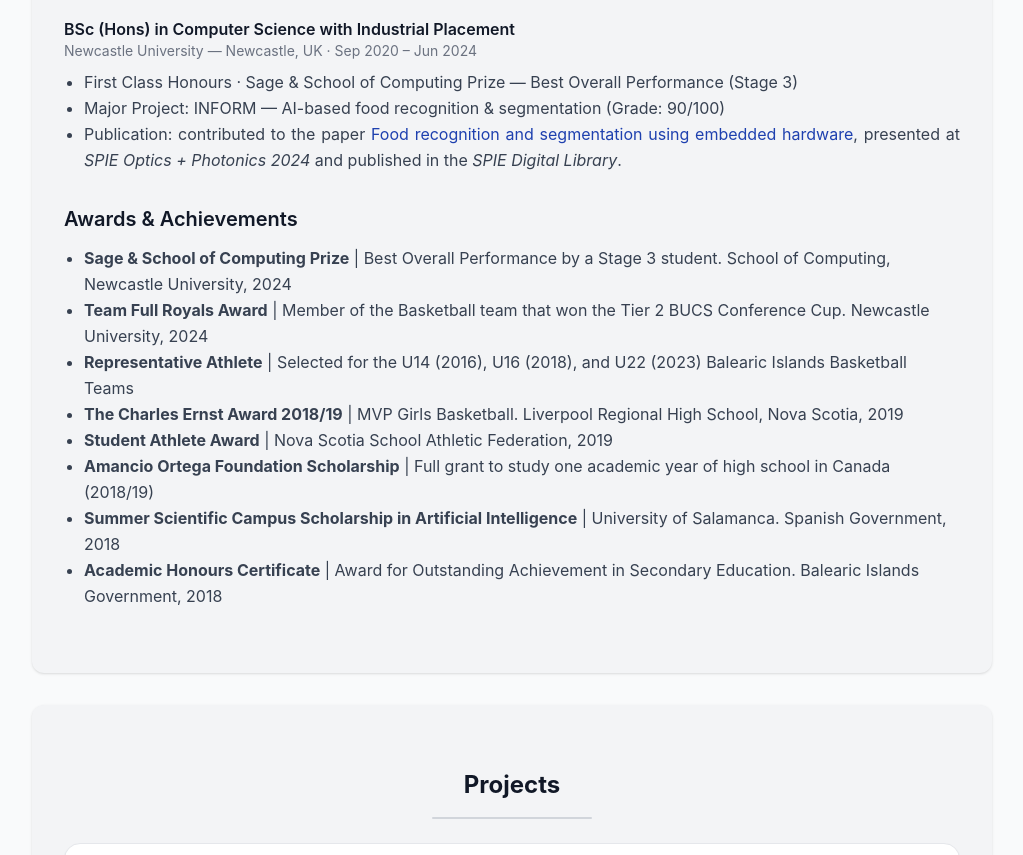
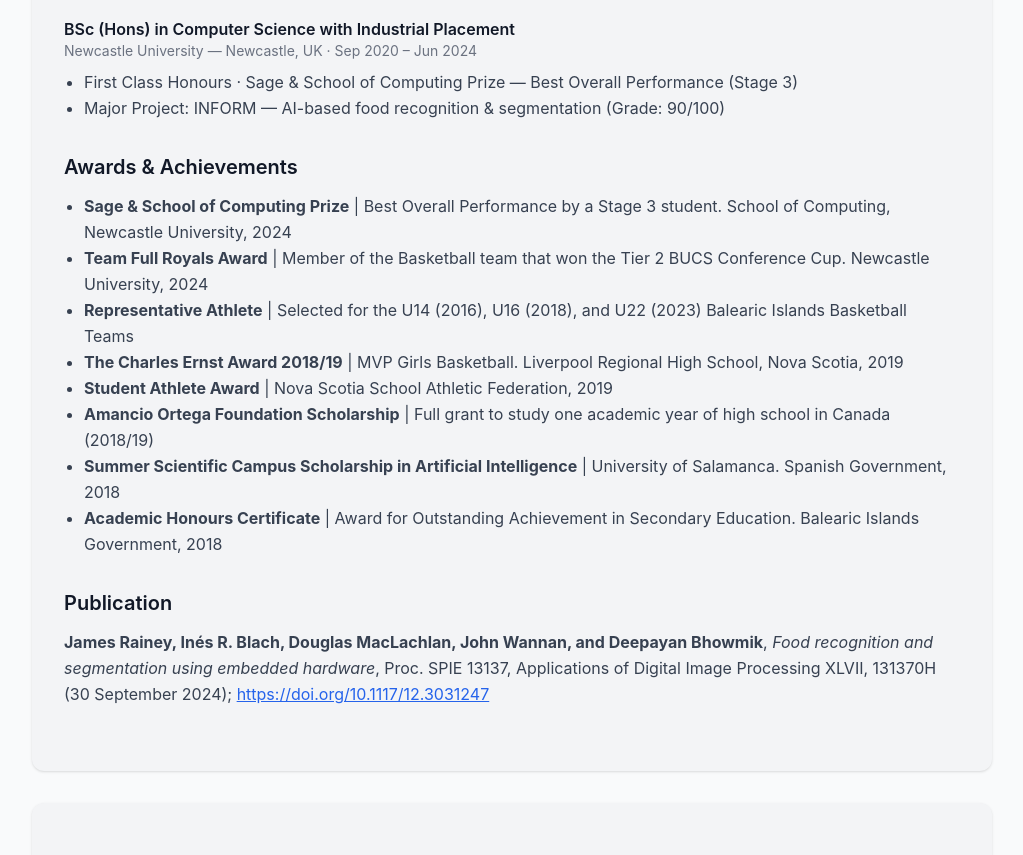
Before and after one commit to inesruizblach/inesruizblach.github.io, a React (Vite) app: page / in a window 1280 px wide. Shown: the part 1581-2436 px from the top of the page, without its empty margins (128-1151 px from the left). Built offline with nearby package versions, Linux system fonts and the light colour scheme.

Commit message:
Experience section update

```diff
--- a/src/components/Experience.jsx
+++ b/src/components/Experience.jsx
@@ -23,8 +23,7 @@ const education = [
     date: "Sep 2020 – Jun 2024",
     details: [
       "First Class Honours · Sage & School of Computing Prize — Best Overall Performance (Stage 3)",
-      "Major Project: INFORM — AI-based food recognition & segmentation (Grade: 90/100)",
-      "Publication: contributed to the paper <a href='https://www.spiedigitallibrary.org/conference-proceedings-of-spie/13137/3031247/Food-recognition-and-segmentation-using-embedded-hardware/10.1117/12.3031247.short' target='_blank' rel='noopener noreferrer' class='text-blue-800 hover:underline'>Food recognition and segmentation using embedded hardware</a>, presented at <em>SPIE Optics + Photonics 2024</em> and published in the <em>SPIE Digital Library</em>."
+      "Major Project: INFORM — AI-based food recognition & segmentation (Grade: 90/100)"
     ]
   },
 ];
@@ -38,6 +37,16 @@ const achievements = [
   "Amancio Ortega Foundation Scholarship | Full grant to study one academic year of high school in Canada (2018/19)",
   "Summer Scientific Campus Scholarship in Artificial Intelligence | University of Salamanca. Spanish Government, 2018",
   "Academic Honours Certificate | Award for Outstanding Achievement in Secondary Education. Balearic Islands Government, 2018"
+];
+
+const publication = [
+  {
+    title: "Food recognition and segmentation using embedded hardware",
+    authors: "James Rainey, Inés R. Blach, Douglas MacLachlan, John Wannan, and Deepayan Bhowmik",
+    venue: "Proc. SPIE 13137, Applications of Digital Image Processing XLVII, 131370H",
+    date: "30 September 2024",
+    link: "https://www.spiedigitallibrary.org/conference-proceedings-of-spie/13137/3031247/Food-recognition-and-segmentation-using-embedded-hardware/10.1117/12.3031247.short"
+  }
 ];
 
 const Experience = () => (
@@ -86,7 +95,7 @@ const Experience = () => (
     </div>
 
     {/* ACHIEVEMENTS */}
-  <div>
+    <div className="mb-8">
       <h3 className="text-xl font-semibold mb-3">Awards & Achievements</h3>
       <ul className="list-disc list-outside pl-5 text-gray-700 leading-relaxed">
         {achievements.map((a, i) => {
@@ -100,6 +109,23 @@ const Experience = () => (
         })}
       </ul>
     </div>
+
+    {/* PUBLICATION */}
+    <div>
+      <h3 className="text-xl font-semibold mb-3">Publication</h3>
+      <p className="text-gray-700 leading-relaxed">
+        <strong>James Rainey, Inés R. Blach, Douglas MacLachlan, John Wannan, and Deepayan Bhowmik</strong>,{" "}
+        <em>Food recognition and segmentation using embedded hardware</em>, Proc. SPIE 13137, Applications of Digital Image Processing XLVII, 131370H (30 September 2024);{" "}
+        <a
+          href="https://www.spiedigitallibrary.org/conference-proceedings-of-spie/13137/3031247/Food-recognition-and-segmentation-using-embedded-hardware/10.1117/12.3031247.short"
+          target="_blank"
+          rel="noopener noreferrer"
+          className="text-blue-600 underline"
+        >
+          https://doi.org/10.1117/12.3031247
+        </a>
+      </p>
+    </div>
   </motion.section>
 );
 
```
Lines whose indentation alone changed are shown as unchanged.
